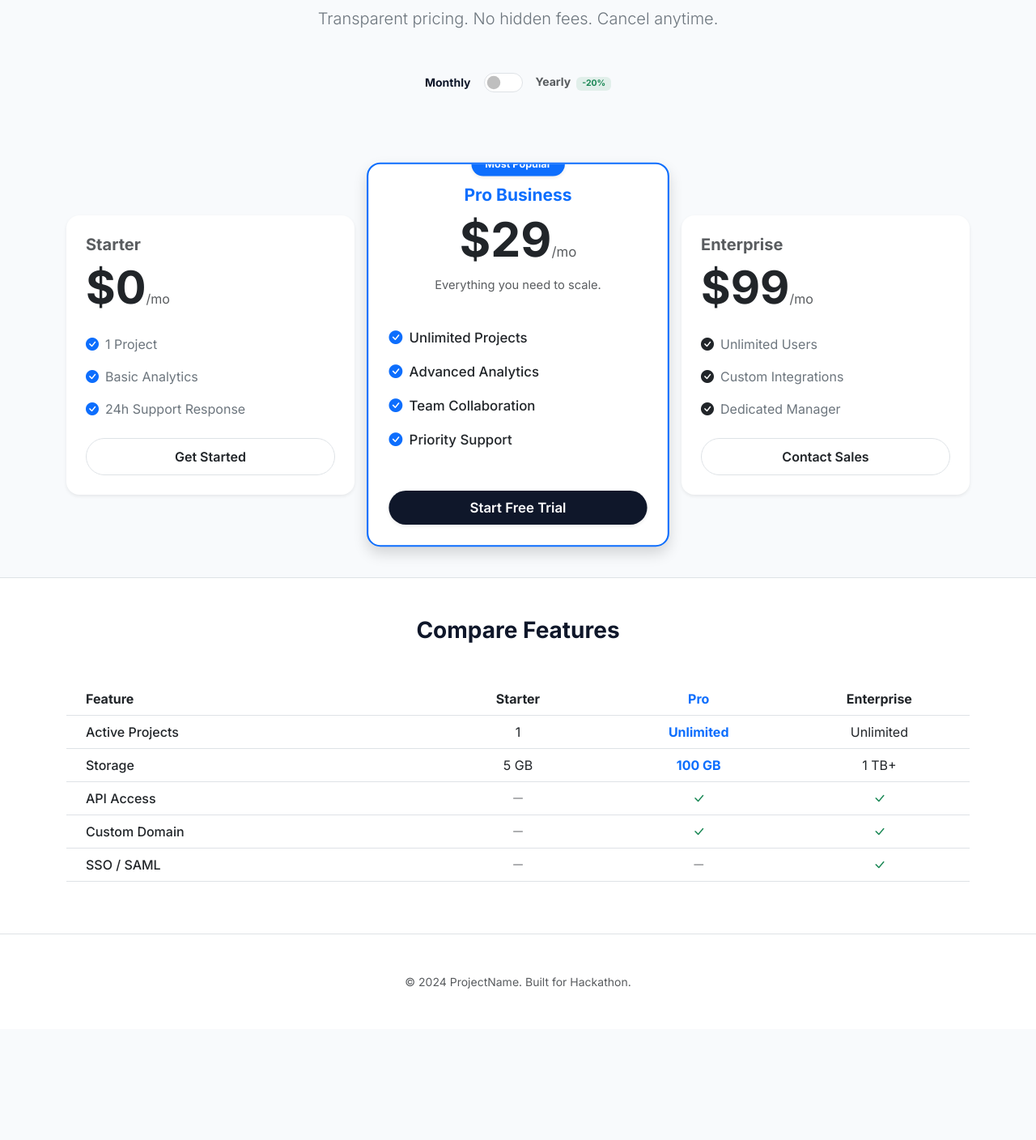
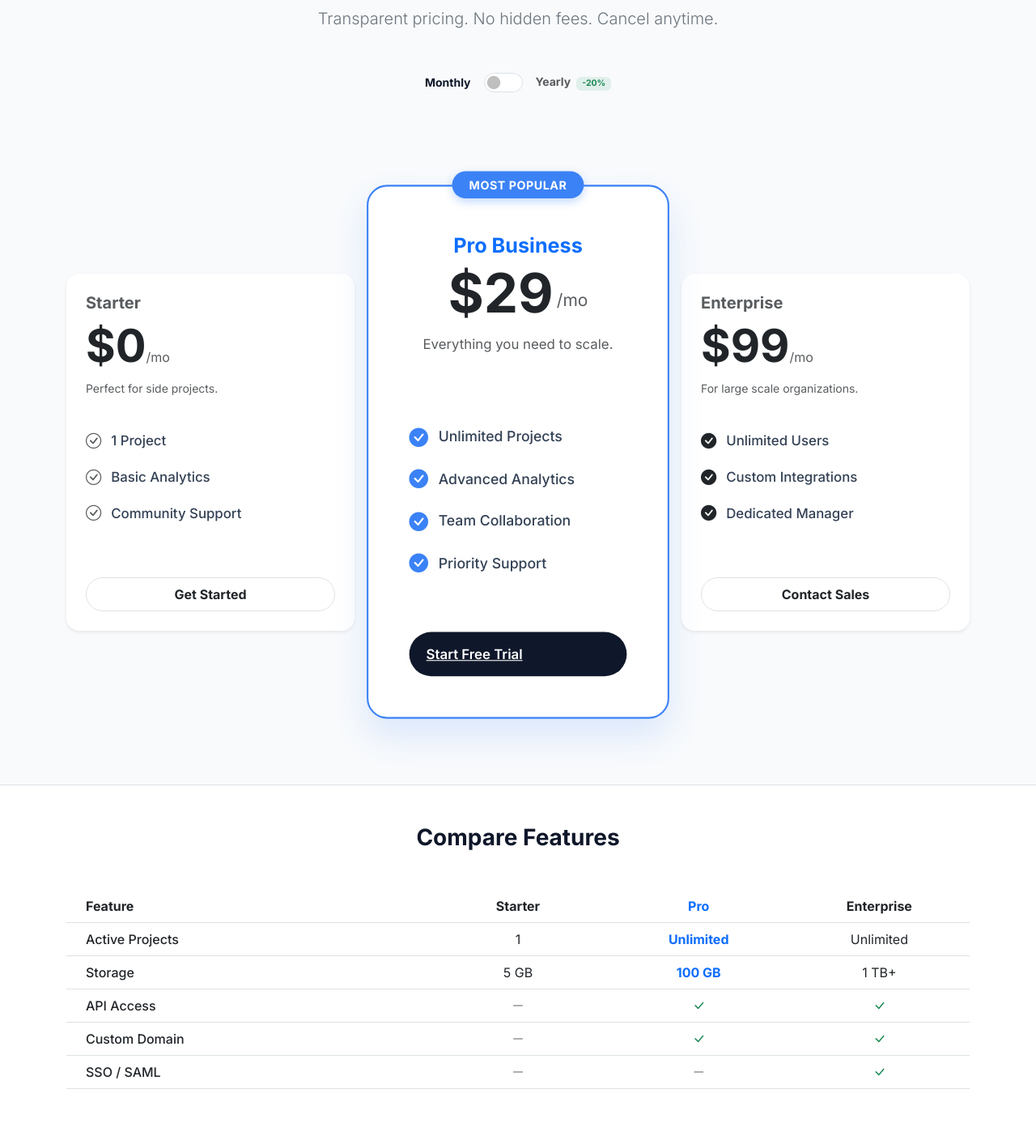
Before and after one commit to Plusha30/Ne_huhruy_muhruy, a Flask app: page /pricing in a window 1280 px wide. Shown: the part 316-1724 px from the top of the page at 81% size. Before the commit the page ends 1537 px from the top, so only its background shows below. Run offline with Flask 3, Linux system fonts and the light colour scheme.

Commit message:
Update pricing.html

```diff
--- a/promprog_prep_hackathon_zip/promprog_prep_hackathon — копия/templates/pricing.html
+++ b/promprog_prep_hackathon_zip/promprog_prep_hackathon — копия/templates/pricing.html
@@ -16,7 +16,7 @@
             Transparent pricing. No hidden fees. Cancel anytime.
         </p>
 
-        <!-- Toggle Switch (Visual) -->
+        <!-- Toggle Switch (Месяц / Год) -->
         <div class="d-flex justify-content-center align-items-center gap-3 mb-5">
             <span class="fw-bold small">Monthly</span>
             <div class="form-check form-switch">
@@ -28,80 +28,84 @@
 </section>
 
 <!-- PRICING CARDS -->
-<section class="pb-5">
+<section class="pb-5" style="padding-top: 2rem;">
     <div class="container">
         <div class="row g-4 align-items-center">
 
-            <!-- Starter -->
-            <div class="col-lg-4">
+            <!-- 1. Starter (Обычная карточка) -->
+            <div class="col-lg-4 order-2 order-lg-1">
                 <div class="card card-hover border-0 shadow-sm h-100 p-4">
                     <div class="mb-4">
                         <h5 class="fw-bold text-muted">Starter</h5>
                         <h2 class="display-4 fw-bold mb-0">$0<span class="fs-6 text-muted fw-normal">/mo</span></h2>
+                        <p class="text-muted small mt-2">Perfect for side projects.</p>
                     </div>
-                    <ul class="list-unstyled mb-4 d-flex flex-column gap-3">
-                        <li class="d-flex align-items-center gap-2 text-secondary">
-                            <i class="bi bi-check-circle-fill text-primary"></i> 1 Project
-                        </li>
-                        <li class="d-flex align-items-center gap-2 text-secondary">
-                            <i class="bi bi-check-circle-fill text-primary"></i> Basic Analytics
-                        </li>
-                        <li class="d-flex align-items-center gap-2 text-secondary">
-                            <i class="bi bi-check-circle-fill text-primary"></i> 24h Support Response
-                        </li>
+                    <ul class="list-unstyled mb-5">
+                        <li class="check-list-item"><i class="bi bi-check-circle check-icon-circle text-muted" style="font-size: 1.2rem;"></i> 1 Project</li>
+                        <li class="check-list-item"><i class="bi bi-check-circle check-icon-circle text-muted" style="font-size: 1.2rem;"></i> Basic Analytics</li>
+                        <li class="check-list-item"><i class="bi bi-check-circle check-icon-circle text-muted" style="font-size: 1.2rem;"></i> Community Support</li>
                     </ul>
-                    <a href="{{ url_for('register') }}" class="btn btn-white border w-100 btn-pill">Get Started</a>
+                    <a href="{{ url_for('register') }}" class="btn btn-white border w-100 btn-pill py-2 fw-bold">Get Started</a>
                 </div>
             </div>
 
-            <!-- PRO (Highlighted) -->
-            <div class="col-lg-4">
-                <div class="card card-hover border-primary border-2 shadow h-100 p-4 position-relative transform-scale-sm">
-                    <div class="position-absolute top-0 start-50 translate-middle">
-                        <span class="badge bg-primary rounded-pill px-3 py-2 shadow-sm">Most Popular</span>
+            <!-- 2. PRO BUSINESS (Центральная - ДИЗАЙН КАК НА КАРТИНКЕ) -->
+            <div class="col-lg-4 order-1 order-lg-2 mb-4 mb-lg-0">
+                <!-- Используем специальный класс pricing-card-featured -->
+                <div class="pricing-card-featured p-4 p-md-5 d-flex flex-column h-100">
+
+                    <!-- Бейдж "Most Popular" сидящий на рамке -->
+                    <div class="popular-badge">Most Popular</div>
+
+                    <div class="text-center mb-4 mt-2">
+                        <h4 class="fw-bold text-primary mb-2">Pro Business</h4>
+                        <!-- Цена (меняется JS) -->
+                        <div class="d-flex justify-content-center align-items-end">
+                            <span class="display-3 fw-bold text-dark lh-1 price-text" data-monthly="$29" data-yearly="$24">$29</span>
+                            <span class="text-muted fs-5 mb-2 ms-1">/mo</span>
+                        </div>
+                        <p class="text-muted mt-3">Everything you need to scale.</p>
                     </div>
-                    <div class="mb-4 text-center">
-                        <h5 class="fw-bold text-primary">Pro Business</h5>
-                        <h2 class="display-4 fw-bold mb-0 price-text" data-monthly="$29" data-yearly="$24">$29<span class="fs-6 text-muted fw-normal">/mo</span></h2>
-                        <p class="small text-muted mt-2">Everything you need to scale.</p>
+
+                    <hr class="border-light mb-4 opacity-50">
+
+                    <!-- Список с синими галочками -->
+                    <div class="flex-grow-1 mb-5">
+                        <div class="check-list-item">
+                            <i class="bi bi-check-circle-fill check-icon-circle"></i> Unlimited Projects
+                        </div>
+                        <div class="check-list-item">
+                            <i class="bi bi-check-circle-fill check-icon-circle"></i> Advanced Analytics
+                        </div>
+                        <div class="check-list-item">
+                            <i class="bi bi-check-circle-fill check-icon-circle"></i> Team Collaboration
+                        </div>
+                        <div class="check-list-item">
+                            <i class="bi bi-check-circle-fill check-icon-circle"></i> Priority Support
+                        </div>
                     </div>
-                    <ul class="list-unstyled mb-5 d-flex flex-column gap-3">
-                        <li class="d-flex align-items-center gap-2 fw-medium">
-                            <i class="bi bi-check-circle-fill text-primary"></i> Unlimited Projects
-                        </li>
-                        <li class="d-flex align-items-center gap-2 fw-medium">
-                            <i class="bi bi-check-circle-fill text-primary"></i> Advanced Analytics
-                        </li>
-                        <li class="d-flex align-items-center gap-2 fw-medium">
-                            <i class="bi bi-check-circle-fill text-primary"></i> Team Collaboration
-                        </li>
-                        <li class="d-flex align-items-center gap-2 fw-medium">
-                            <i class="bi bi-check-circle-fill text-primary"></i> Priority Support
-                        </li>
-                    </ul>
-                    <a href="{{ url_for('register') }}" class="btn btn-primary-custom w-100 btn-pill py-2 shadow-sm">Start Free Trial</a>
+
+                    <!-- Темная кнопка -->
+                    <a href="{{ url_for('register') }}" class="btn-dark-pricing">
+                        Start Free Trial
+                    </a>
                 </div>
             </div>
 
-            <!-- Enterprise -->
-            <div class="col-lg-4">
+            <!-- 3. Enterprise (Обычная карточка) -->
+            <div class="col-lg-4 order-3 order-lg-3">
                 <div class="card card-hover border-0 shadow-sm h-100 p-4">
                     <div class="mb-4">
                         <h5 class="fw-bold text-muted">Enterprise</h5>
                         <h2 class="display-4 fw-bold mb-0 price-text" data-monthly="$99" data-yearly="$79">$99<span class="fs-6 text-muted fw-normal">/mo</span></h2>
+                        <p class="text-muted small mt-2">For large scale organizations.</p>
                     </div>
-                    <ul class="list-unstyled mb-4 d-flex flex-column gap-3">
-                        <li class="d-flex align-items-center gap-2 text-secondary">
-                            <i class="bi bi-check-circle-fill text-dark"></i> Unlimited Users
-                        </li>
-                        <li class="d-flex align-items-center gap-2 text-secondary">
-                            <i class="bi bi-check-circle-fill text-dark"></i> Custom Integrations
-                        </li>
-                        <li class="d-flex align-items-center gap-2 text-secondary">
-                            <i class="bi bi-check-circle-fill text-dark"></i> Dedicated Manager
-                        </li>
+                    <ul class="list-unstyled mb-5">
+                        <li class="check-list-item"><i class="bi bi-check-circle-fill text-dark" style="font-size: 1.2rem;"></i> Unlimited Users</li>
+                        <li class="check-list-item"><i class="bi bi-check-circle-fill text-dark" style="font-size: 1.2rem;"></i> Custom Integrations</li>
+                        <li class="check-list-item"><i class="bi bi-check-circle-fill text-dark" style="font-size: 1.2rem;"></i> Dedicated Manager</li>
                     </ul>
-                    <a href="#" class="btn btn-white border w-100 btn-pill">Contact Sales</a>
+                    <a href="#" class="btn btn-white border w-100 btn-pill py-2 fw-bold">Contact Sales</a>
                 </div>
             </div>
 
@@ -109,8 +113,8 @@
     </div>
 </section>
 
-<!-- COMPARISON TABLE -->
-<section class="py-5 bg-white border-top">
+<!-- COMPARISON TABLE (Таблица сравнения) -->
+<section class="py-5 bg-white border-top mt-5">
     <div class="container">
         <h3 class="text-center fw-bold mb-5">Compare Features</h3>
         <div class="table-responsive">
@@ -164,17 +168,17 @@
 
 {% block scripts %}
 <script>
-    // Простой скрипт для переключения цен (Месяц/Год)
+    // Скрипт переключения цен (Monthly / Yearly)
     const switchEl = document.getElementById('billingSwitch');
     const prices = document.querySelectorAll('.price-text');
 
     switchEl.addEventListener('change', function() {
         prices.forEach(price => {
             if (this.checked) {
-                // Если включено (Год)
+                // Если включен свитч (Yearly)
                 price.innerHTML = price.dataset.yearly + '<span class="fs-6 text-muted fw-normal">/mo</span>';
             } else {
-                // Если выключено (Месяц)
+                // Если выключен (Monthly)
                 price.innerHTML = price.dataset.monthly + '<span class="fs-6 text-muted fw-normal">/mo</span>';
             }
         });
```
